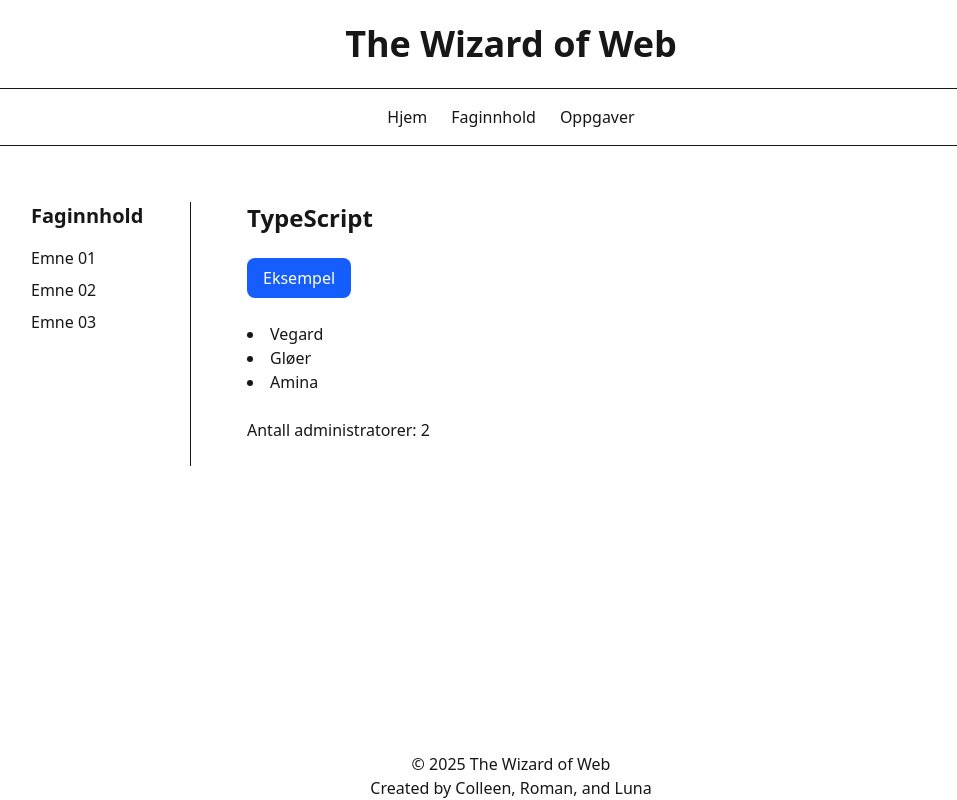
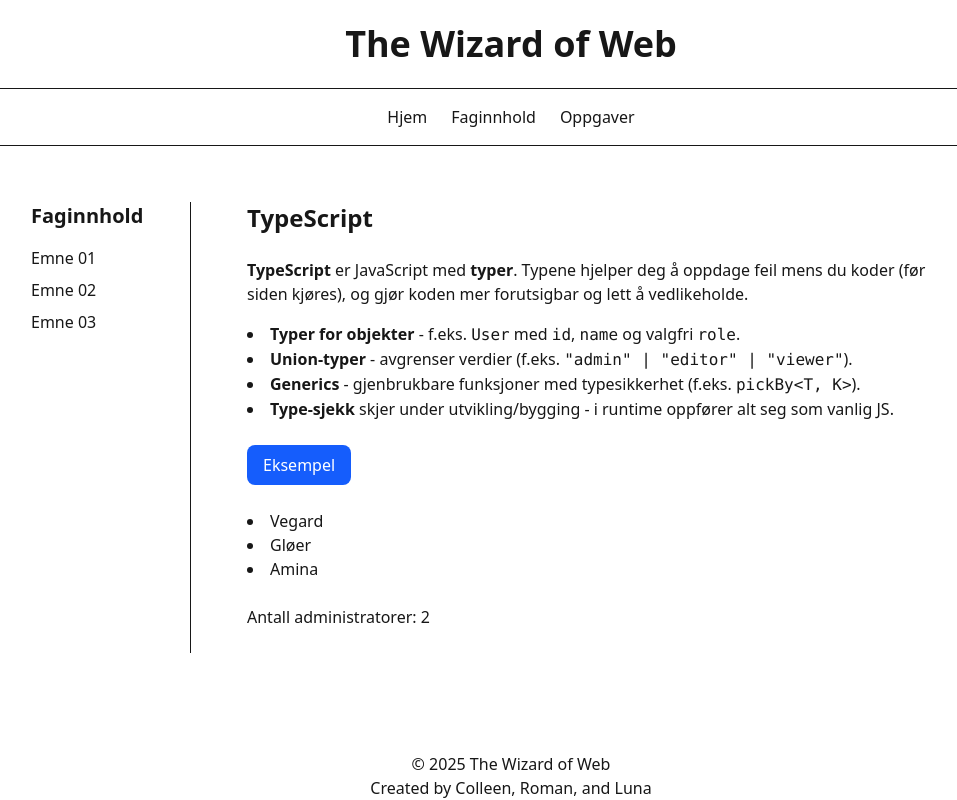
Before and after one commit to brolun/arbeidskrav02-emne06-ga, a Next.js app: page /faginnhold/emne01 in a window 1280 px wide. Shown: the whole page, without its empty margins (129-1086 px from the left). Built offline with nearby package versions, Linux system fonts and the light colour scheme.

Commit message:
lagt til definisjon

```diff
--- a/app/faginnhold/emne01/page.tsx
+++ b/app/faginnhold/emne01/page.tsx
@@ -48,6 +48,30 @@ const admins = users.filter(u => u.role === "admin"); // type-sjekket ved byggin
     <main className="max-w-3xl mx-auto p-6 space-y-6">
       <h1 className="text-2xl font-bold">TypeScript</h1>
 
+      <section className="space-y-4">
+  <p>
+    <strong>TypeScript</strong> er JavaScript med <strong>typer</strong>. Typene hjelper deg
+    å oppdage feil mens du koder (før siden kjøres), og gjør koden mer forutsigbar og lett å
+    vedlikeholde.
+  </p>
+  <ul className="list-disc list-inside">
+    <li>
+      <strong>Typer for objekter</strong> - f.eks. <code>User</code> med <code>id</code>,{" "}
+      <code>name</code> og valgfri <code>role</code>.
+    </li>
+    <li>
+      <strong>Union-typer</strong> - avgrenser verdier (f.eks. <code>"admin" | "editor" | "viewer"</code>).
+    </li>
+    <li>
+      <strong>Generics</strong> - gjenbrukbare funksjoner med typesikkerhet (f.eks.{" "}
+      <code>pickBy&lt;T, K&gt;</code>).
+    </li>
+    <li>
+      <strong>Type-sjekk</strong> skjer under utvikling/bygging - i runtime oppfører alt seg som vanlig JS.
+    </li>
+  </ul>
+</section>
+
       <button
         type="button"
         onClick={() => setShowExample((v) => !v)}
```
